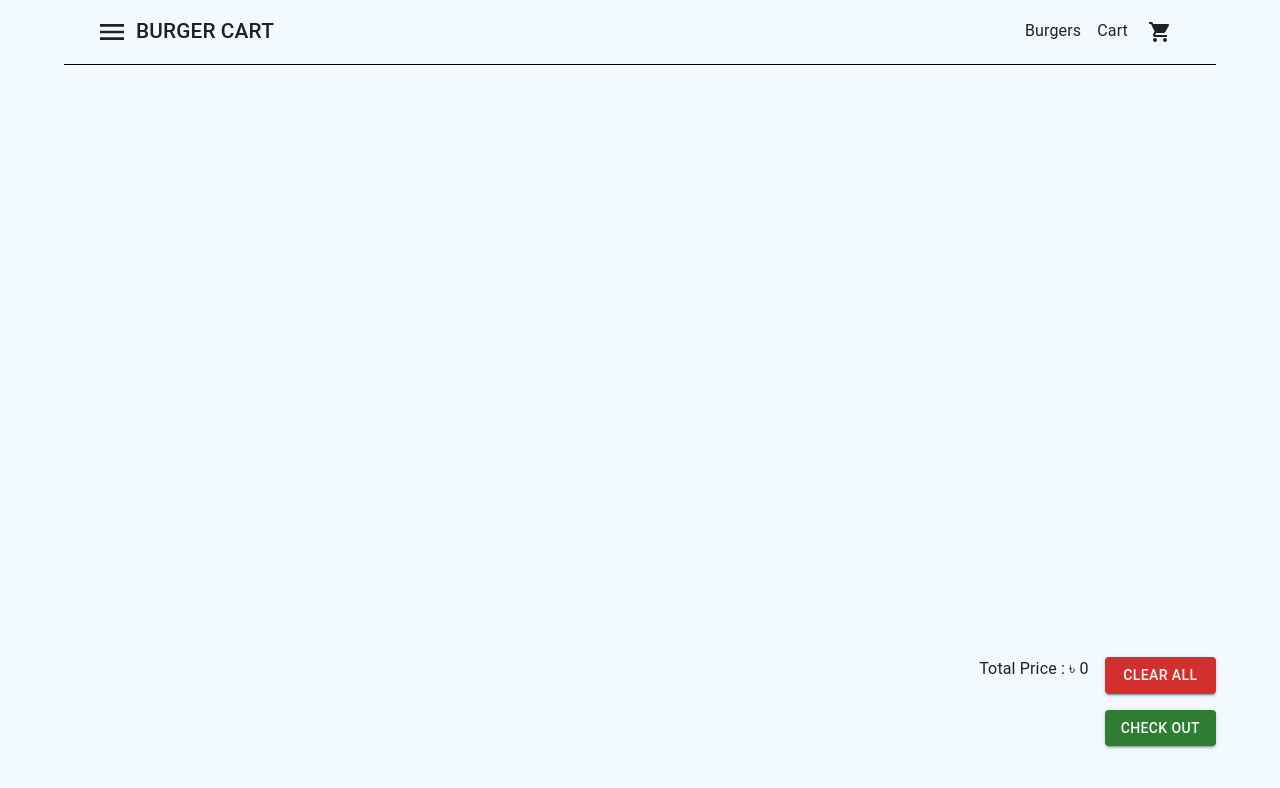
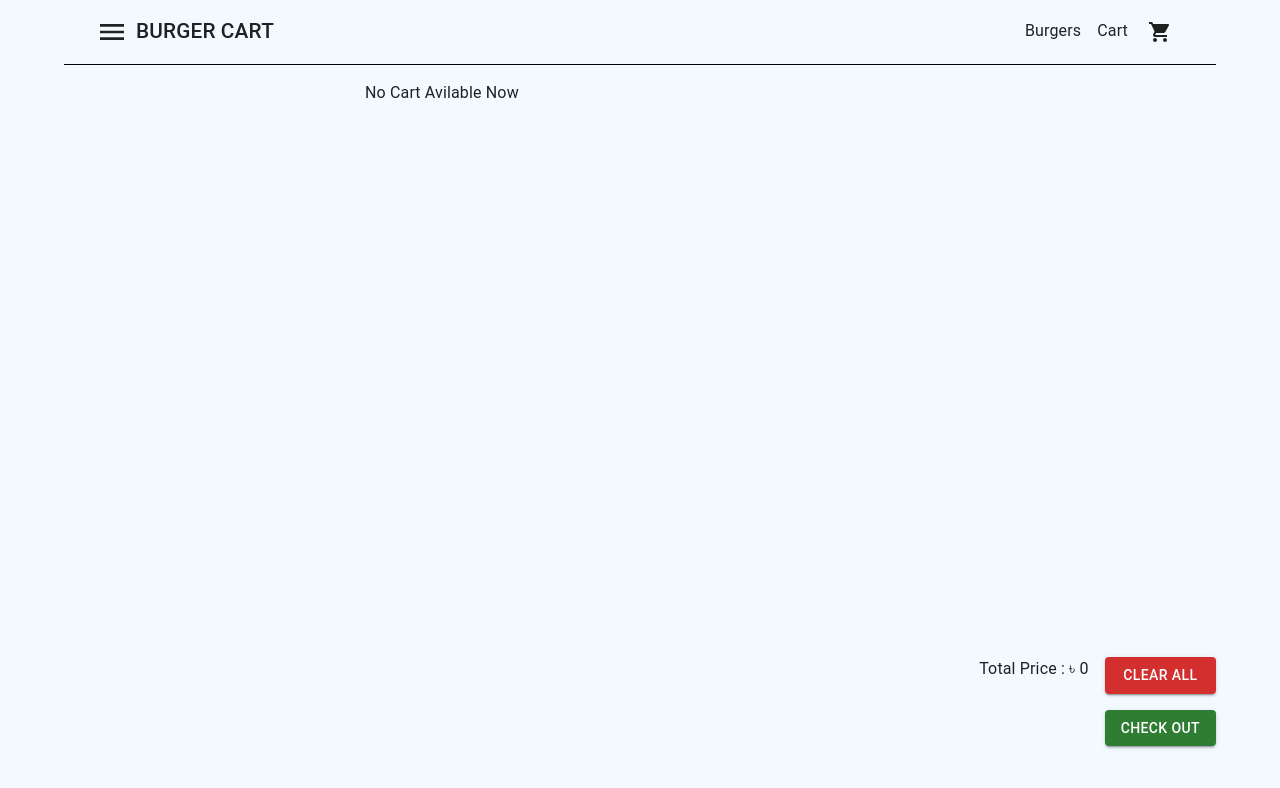
Before and after one commit to Nazmulislam007/Burgar-cart-app, a React (Create React App) app: page /burgers-cart in a window 1280 px wide. Shown: the top 788 px of the page. Built offline with nearby package versions, Linux system fonts and the light colour scheme.

Commit message:
delete fuctionality

```diff
--- a/src/components/BurgarCards.js
+++ b/src/components/BurgarCards.js
@@ -14,7 +14,7 @@ import { Scrollbars } from "react-custom-scrollbars-2";
 import { useCart } from "../context/ProductContext";
 
 const BurgarCards = () => {
-  const { products, addToCart } = useCart();
+  const { products, removeCartPorduct, addToCart, cart } = useCart();
   return (
     <Box
       sx={{
@@ -48,6 +48,16 @@ const BurgarCards = () => {
                 </Typography>
                 <Rating precision={0.5} defaultValue={prod.rating} readOnly />
                 <CardActions sx={{ p: 0, pt: 1 }}>
+                  {cart.some((cart) => cart.id === prod.id) ? (
+                    <Button
+                      size="medium"
+                      variant="contained"
+                      onClick={() => removeCartPorduct(prod.id)}
+                      color="error"
+                    >
+                      REMOVE TO CART
+                    </Button>
+                  ) : (
                     <Button
                       size="medium"
                       onClick={() => addToCart(prod)}
@@ -55,6 +65,7 @@ const BurgarCards = () => {
                     >
                       ADD TO CART
                     </Button>
+                  )}
                 </CardActions>
               </CardContent>
             </Card>
--- a/src/components/Filter.js
+++ b/src/components/Filter.js
@@ -9,10 +9,9 @@ import {
   Typography,
   Button,
 } from "@mui/material";
-import { useCart } from "../context/ProductContext";
+// import { useCart } from "../context/ProductContext";
 
 const Filter = () => {
-  const {} = useCart();
   const [value, setValue] = useState(0);
   const [sortValue, setSortValue] = useState("");
   const label1 = { inputProps: { "aria-label": "checkbox-demo" } };
--- a/src/components/MenuNav.js
+++ b/src/components/MenuNav.js
@@ -13,7 +13,7 @@ import { Link } from "react-router-dom";
 import { useCart } from "../context/ProductContext";
 
 const MenuNav = () => {
-  const { totalProducts, cart } = useCart();
+  const { totalProducts, removeCartPorduct, cart } = useCart();
   const [anchorEl, setAnchorEl] = useState(null);
   const open = Boolean(anchorEl);
   const handleOpen = (e) => {
@@ -78,7 +78,11 @@ const MenuNav = () => {
               </Link>
 
               <div>
-                <DeleteIcon color="error" className="error-btn" />
+                <DeleteIcon
+                  onClick={() => removeCartPorduct(id)}
+                  color="error"
+                  className="error-btn"
+                />
               </div>
             </Stack>
           </MenuItem>
--- a/src/context/ProductContext.js
+++ b/src/context/ProductContext.js
@@ -36,9 +36,16 @@ const ProductContext = ({ children }) => {
     });
   };
 
+  const removeCartPorduct = (id) => {
+    return dispatch({
+      type: "REMOVE_CART_PRODUCT",
+      payload: id,
+    });
+  };
+
   return (
     <createCartContext.Provider
-      value={{ ...state, incriment, decriment, addToCart }}
+      value={{ ...state, incriment, decriment, addToCart, removeCartPorduct }}
     >
       {children}
     </createCartContext.Provider>
--- a/src/context/reducer.js
+++ b/src/context/reducer.js
@@ -23,6 +23,14 @@ export const reducer = (state, { type, payload }) => {
 
     case "ADD_TO_CART":
       return { ...state, cart: [...state.cart, { ...payload, qty: 1 }] };
+
+    case "REMOVE_CART_PRODUCT":
+      return {
+        ...state,
+        cart: state.cart.filter((cart) => {
+          return cart.id !== payload;
+        }),
+      };
     default:
       return state;
   }
--- a/src/pages/Cart.js
+++ b/src/pages/Cart.js
@@ -8,7 +8,8 @@ import { Scrollbars } from "react-custom-scrollbars-2";
 import { useCart } from "../context/ProductContext";
 
 const Cart = () => {
-  const { incriment, totalAmounts, decriment, cart } = useCart();
+  const { incriment, totalAmounts, removeCartPorduct, decriment, cart } =
+    useCart();
   return (
     <Stack spacing={2}>
       <Navbar />
@@ -22,7 +23,10 @@ const Cart = () => {
       >
         <Scrollbars>
           <Stack direction="column" spacing={1}>
-            {cart.map(
+            {cart.length === 0 ? (
+              <p>No Cart Avilable Now</p>
+            ) : (
+              cart.map(
                 ({ id, burgarName, burgarImg, qty, price, delivaryTime }) => (
                   <Card key={id}>
                     <Stack
@@ -78,9 +82,11 @@ const Cart = () => {
                           cursor: "pointer",
                         }}
                         color="error"
+                        onClick={() => removeCartPorduct(id)}
                       />
                     </Stack>
                   </Card>
+                )
               )
             )}
           </Stack>
```
Lines whose indentation alone changed are shown as unchanged.
